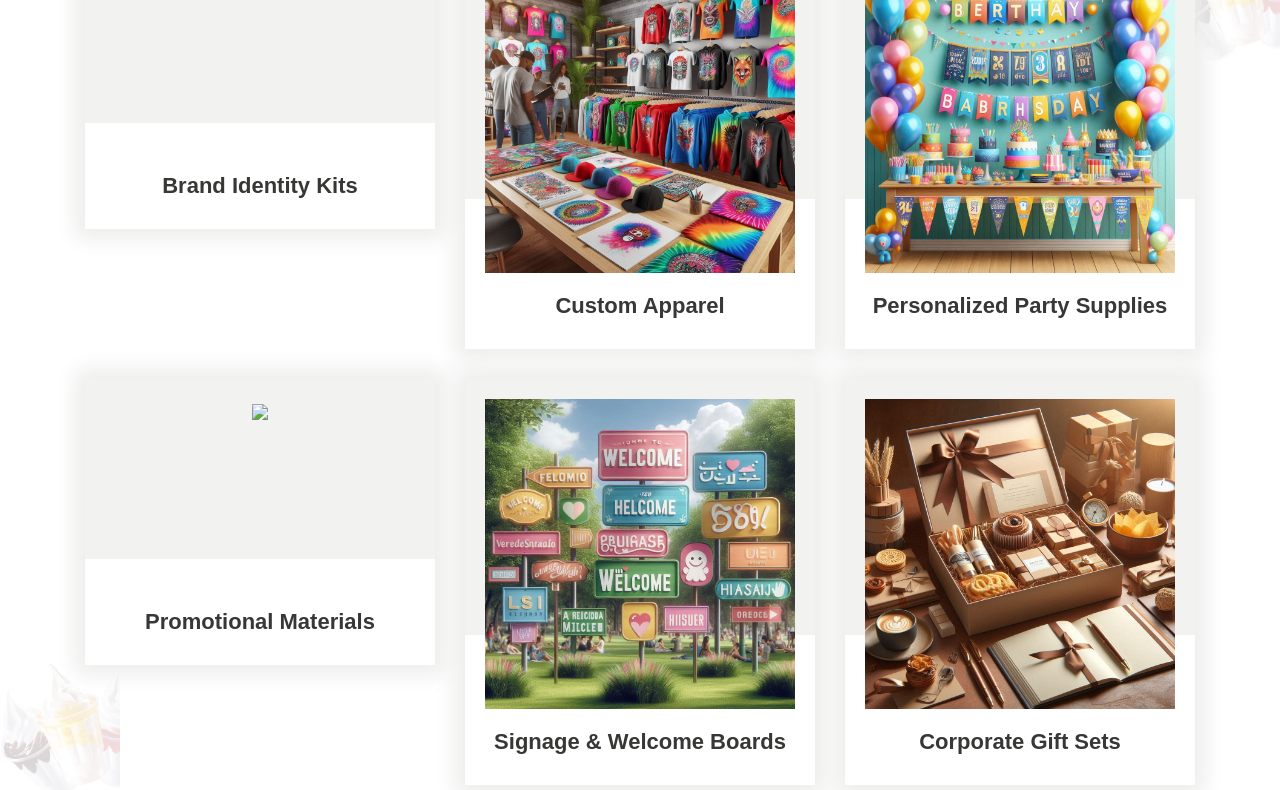
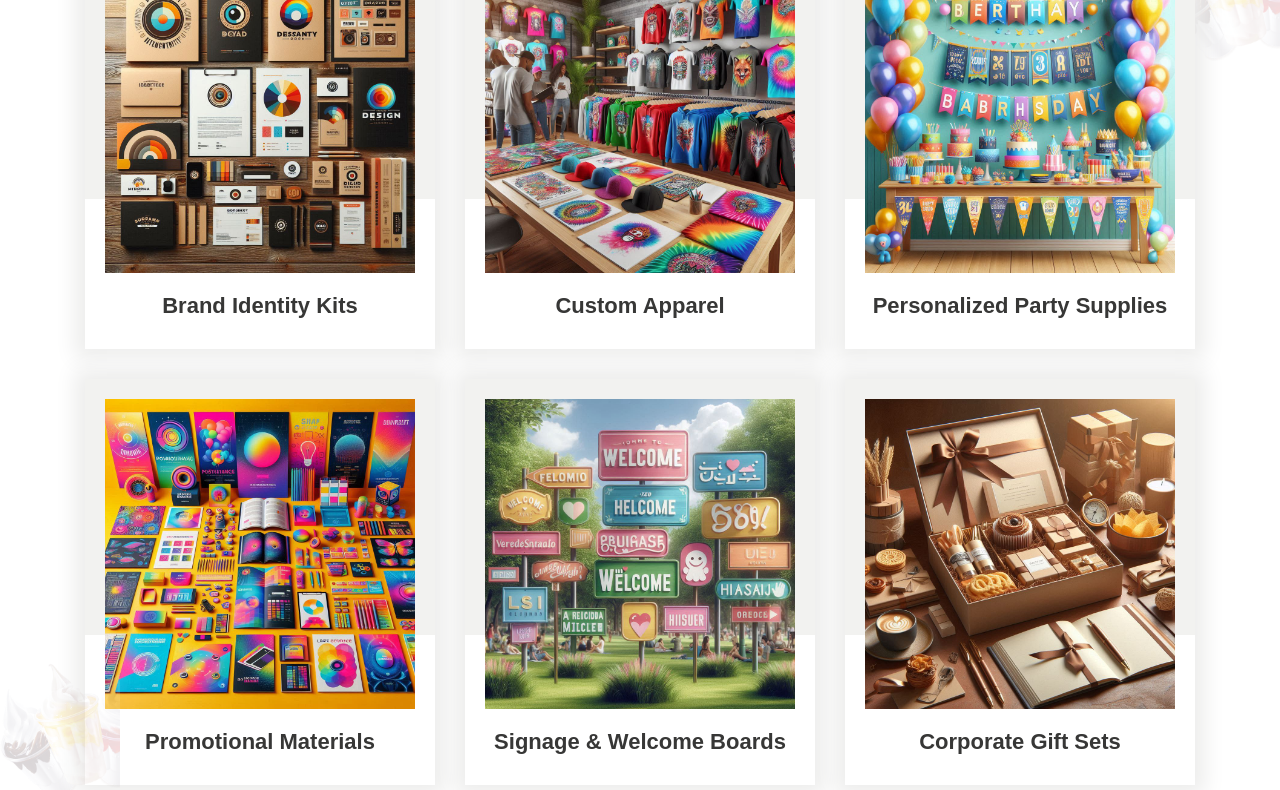
Before and after one commit to merlyn-arpista/arpista.github.io, a plain HTML site: page index.html in a window 1280 px wide. Shown: the part 1649-2439 px from the top of the page. Drawn offline with nearby package versions, Linux system fonts and the light colour scheme; files whose address does not match are found by name.

Commit message:
Update index.html

```diff
--- a/index.html
+++ b/index.html
@@ -179,7 +179,7 @@ We are more than a service provider; we are your strategic partner in growth. Ou
                <div class="row">
                   <div class="col-md-4">
                      <div class="cream_box">
-                        <div class="cream_img"><img src="images/brandkit.jpg"></div>
+                        <div class="cream_img"><img src="images/brankit.jpg"></div>
                        <!--  <div class="price_text">from P100.00</div> -->
                         <h6 class="strawberry_text">Brand Identity Kits</h6>
                         <!-- <div class="cart_bt"><a href="#">Add To Cart</a></div> -->
@@ -207,7 +207,7 @@ We are more than a service provider; we are your strategic partner in growth. Ou
                <div class="row">
                   <div class="col-md-4">
                      <div class="cream_box">
-                        <div class="cream_img"><img src="images/promitional.jpg"></div>
+                        <div class="cream_img"><img src="images/promotional.jpg"></div>
                         <!-- <div class="price_text">$10</div> -->
                         <h6 class="strawberry_text">Promotional Materials</h6>
                        <!-- <div class="cart_bt"><a href="#">Add To Cart</a></div> -->
```
